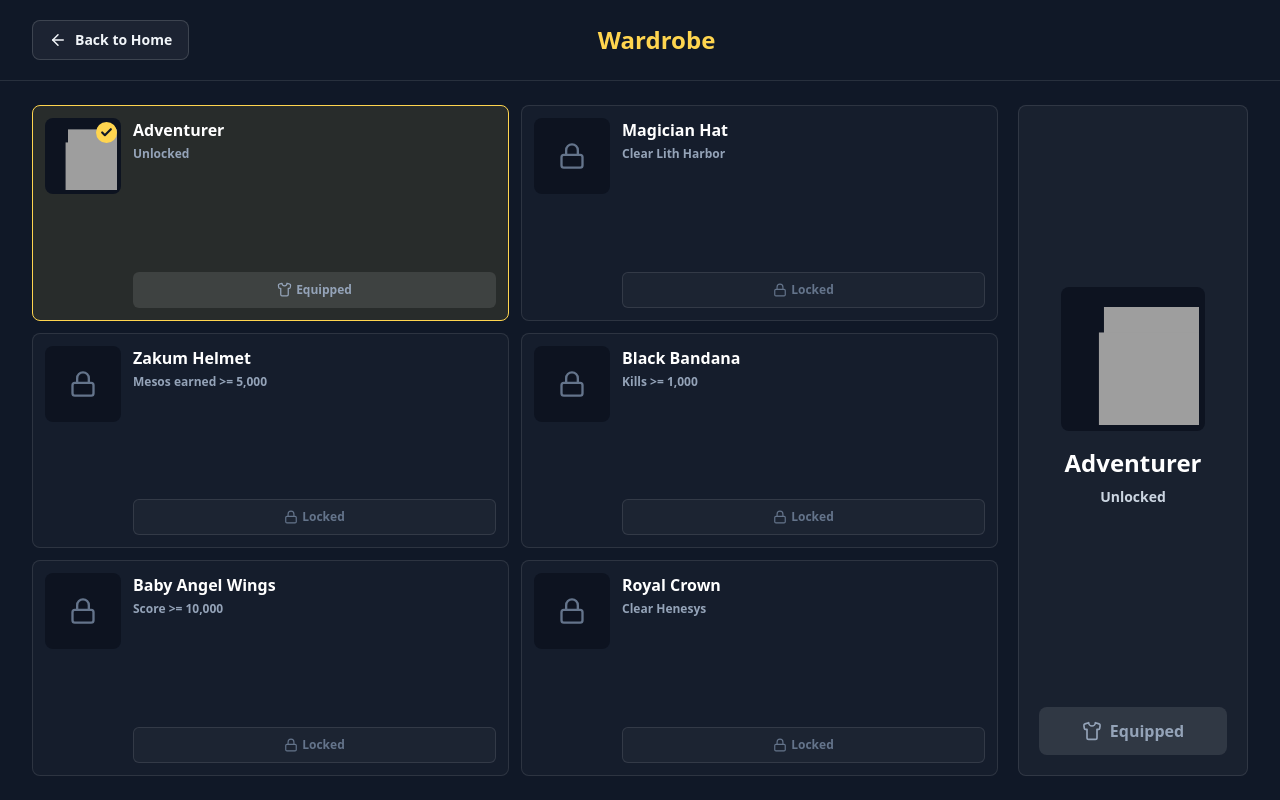
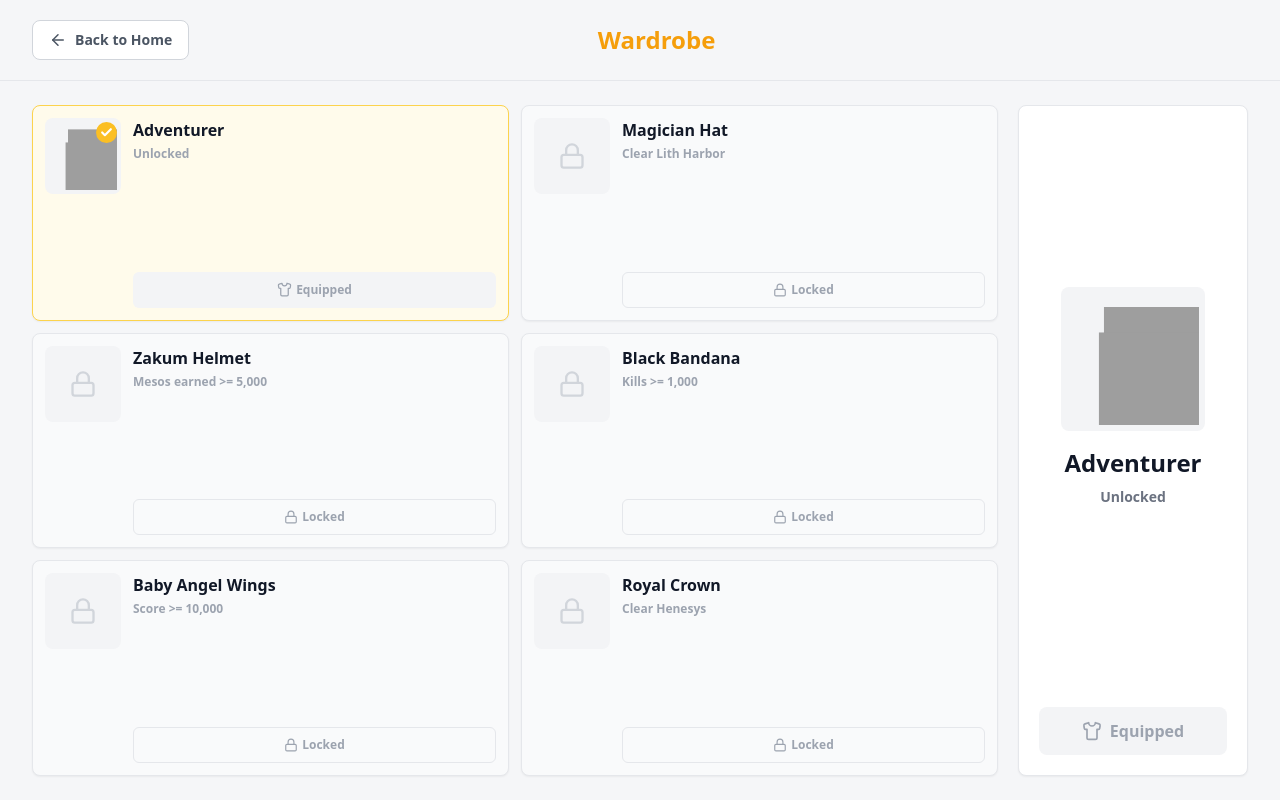
Before and after one commit to nayunsu44-del/maple, a React (Vite) app: page / in a window 1280 px wide. Both pictures are taken after a click on the button "Cosmetics". Built offline with nearby package versions, Linux system fonts and the light colour scheme.

Commit message:
feat: white theme for enhance, wardrobe, profile screens

```diff
--- a/src/ui/ProfileSelect.tsx
+++ b/src/ui/ProfileSelect.tsx
@@ -55,17 +55,17 @@ export default function ProfileSelect({ onBack, onProfilesChange }: ProfileSelec
   };
 
   return (
-    <div className="absolute inset-0 z-30 flex flex-col bg-[#101827] text-white">
-      <header className="flex items-center justify-between border-b border-white/10 px-8 py-5">
+    <div className="absolute inset-0 z-30 flex flex-col bg-[#f5f6f8] text-gray-800">
+      <header className="flex items-center justify-between border-b border-gray-200 px-8 py-5">
         <button
           type="button"
           onClick={onBack}
-          className="flex h-10 items-center gap-2 rounded-lg border border-white/15 bg-white/[0.05] px-4 text-sm font-bold text-slate-100 transition hover:border-white/35"
+          className="flex h-10 items-center gap-2 rounded-lg border border-gray-300 bg-white px-4 text-sm font-bold text-gray-600 transition hover:border-gray-400"
         >
           <ArrowLeft size={18} />
           {t('profile_back')}
         </button>
-        <h1 className="text-2xl font-black text-[#ffd54f]">{t('profile_title')}</h1>
+        <h1 className="text-2xl font-black text-amber-500">{t('profile_title')}</h1>
         <div className="w-[124px]" />
       </header>
 
@@ -79,25 +79,25 @@ export default function ProfileSelect({ onBack, onProfilesChange }: ProfileSelec
               return (
                 <article
                   key={profile.id}
-                  className={`rounded-lg border p-4 transition ${
+                  className={`rounded-lg border p-4 shadow-sm transition ${
                     active
-                      ? 'border-[#ffd54f] bg-[#ffd54f]/10'
-                      : 'border-white/10 bg-white/[0.04]'
+                      ? 'border-amber-300 bg-amber-50'
+                      : 'border-gray-200 bg-white'
                   }`}
                 >
                   <div className="flex items-start justify-between gap-4">
                     <div className="min-w-0">
                       <div className="flex items-center gap-2">
-                        <h2 className="truncate text-xl font-black text-white">{profile.name}</h2>
+                        <h2 className="truncate text-xl font-black text-gray-900">{profile.name}</h2>
                         {active && (
-                          <span className="rounded-md bg-[#ffd54f] px-2 py-0.5 text-xs font-black text-[#101827]">
+                          <span className="rounded-md bg-amber-400 px-2 py-0.5 text-xs font-black text-white">
                             {t('profile_active')}
                           </span>
                         )}
                       </div>
 
-                      <div className="mt-3 flex items-center gap-2 text-sm text-slate-300">
-                        <Trophy size={16} className={best ? 'text-[#ffd54f]' : 'text-slate-500'} />
+                      <div className="mt-3 flex items-center gap-2 text-sm text-gray-500">
+                        <Trophy size={16} className={best ? 'text-amber-500' : 'text-gray-300'} />
                         {best
                           ? `${t('profile_best')}: ${best.bestGrade || '-'} · ${best.bestScore.toLocaleString()}`
                           : t('profile_no_best')}
@@ -111,8 +111,8 @@ export default function ProfileSelect({ onBack, onProfilesChange }: ProfileSelec
                         disabled={active}
                         className={`flex h-10 items-center gap-2 rounded-lg px-3 text-sm font-bold transition ${
                           active
-                            ? 'cursor-default bg-white/10 text-slate-500'
-                            : 'bg-[#40c4ff] text-[#07111d] hover:bg-[#81d4fa]'
+                            ? 'cursor-default bg-gray-100 text-gray-400'
+                            : 'bg-sky-500 text-white hover:bg-sky-600'
                         }`}
                       >
                         <UserCheck size={17} />
@@ -122,7 +122,7 @@ export default function ProfileSelect({ onBack, onProfilesChange }: ProfileSelec
                       <button
                         type="button"
                         onClick={() => handleDelete(profile.id)}
-                        className="flex h-10 items-center gap-2 rounded-lg border border-red-400/30 bg-red-500/10 px-3 text-sm font-bold text-red-100 transition hover:bg-red-500/20"
+                        className="flex h-10 items-center gap-2 rounded-lg border border-red-300 bg-red-50 px-3 text-sm font-bold text-red-500 transition hover:bg-red-100"
                       >
                         <Trash2 size={17} />
                         {t('profile_delete')}
@@ -135,8 +135,8 @@ export default function ProfileSelect({ onBack, onProfilesChange }: ProfileSelec
           </div>
         </section>
 
-        <aside className="rounded-lg border border-white/10 bg-white/[0.04] p-4">
-          <h2 className="mb-3 text-lg font-black text-white">{t('profile_create_title')}</h2>
+        <aside className="rounded-lg border border-gray-200 bg-white p-4 shadow-sm">
+          <h2 className="mb-3 text-lg font-black text-gray-900">{t('profile_create_title')}</h2>
           <div className="flex flex-col gap-3">
             <input
               value={name}
@@ -145,13 +145,13 @@ export default function ProfileSelect({ onBack, onProfilesChange }: ProfileSelec
                 if (event.key === 'Enter') handleCreate();
               }}
               placeholder={t('profile_name_placeholder')}
-              className="h-11 rounded-lg border border-white/15 bg-[#0d1320] px-3 text-sm font-semibold text-white outline-none transition placeholder:text-slate-500 focus:border-[#ffd54f]"
+              className="h-11 rounded-lg border border-gray-300 bg-gray-50 px-3 text-sm font-semibold text-gray-900 outline-none transition placeholder:text-gray-400 focus:border-amber-400"
               maxLength={24}
             />
             <button
               type="button"
               onClick={handleCreate}
-              className="flex h-11 items-center justify-center gap-2 rounded-lg bg-[#ffb300] px-4 text-sm font-black text-[#101827] transition hover:bg-[#ffd54f]"
+              className="flex h-11 items-center justify-center gap-2 rounded-lg bg-amber-400 px-4 text-sm font-black text-white transition hover:bg-amber-500"
             >
               <Plus size={18} />
               {t('profile_create')}
--- a/src/ui/Wardrobe.tsx
+++ b/src/ui/Wardrobe.tsx
@@ -59,20 +59,20 @@ export default function Wardrobe({ onBack, onProfilesChange }: WardrobeProps) {
   };
 
   return (
-    <div className="absolute inset-0 z-30 flex flex-col bg-[#101827] text-white">
-      <header className="flex items-center justify-between border-b border-white/10 px-8 py-5">
+    <div className="absolute inset-0 z-30 flex flex-col bg-[#f5f6f8] text-gray-800">
+      <header className="flex items-center justify-between border-b border-gray-200 px-8 py-5">
         <button
           type="button"
           onClick={() => {
             refresh();
             onBack();
           }}
-          className="flex h-10 items-center gap-2 rounded-lg border border-white/15 bg-white/[0.05] px-4 text-sm font-bold text-slate-100 transition hover:border-white/35"
+          className="flex h-10 items-center gap-2 rounded-lg border border-gray-300 bg-white px-4 text-sm font-bold text-gray-600 transition hover:border-gray-400"
         >
           <ArrowLeft size={18} />
           {t('wardrobe_back')}
         </button>
-        <h1 className="text-2xl font-black text-[#ffd54f]">{t('wardrobe_title')}</h1>
+        <h1 className="text-2xl font-black text-amber-500">{t('wardrobe_title')}</h1>
         <div className="w-[124px]" />
       </header>
 
@@ -86,27 +86,27 @@ export default function Wardrobe({ onBack, onProfilesChange }: WardrobeProps) {
             return (
               <article
                 key={cosmetic.id}
-                className={`grid grid-cols-[76px_1fr] gap-3 rounded-lg border p-3 transition ${
+                className={`grid grid-cols-[76px_1fr] gap-3 rounded-lg border p-3 shadow-sm transition ${
                   selected
-                    ? 'border-[#ffd54f] bg-[#ffd54f]/10'
+                    ? 'border-amber-300 bg-amber-50'
                     : unlocked
-                      ? 'border-white/10 bg-white/[0.04] hover:border-white/25'
-                      : 'border-white/10 bg-white/[0.025] text-slate-500'
+                      ? 'border-gray-200 bg-white hover:border-gray-300'
+                      : 'border-gray-200 bg-gray-50 text-gray-400'
                 }`}
                 onClick={() => setSelectedId(cosmetic.id)}
               >
                 <button
                   type="button"
-                  className="relative flex h-[76px] w-[76px] items-center justify-center rounded-lg bg-[#0d1320]"
+                  className="relative flex h-[76px] w-[76px] items-center justify-center rounded-lg bg-gray-100"
                   onClick={() => setSelectedId(cosmetic.id)}
                 >
                   {unlocked ? (
                     <CharacterPreview cosmeticId={cosmetic.id} size={68} />
                   ) : (
-                    <Lock size={28} className="text-slate-500" />
+                    <Lock size={28} className="text-gray-300" />
                   )}
                   {equipped && (
-                    <span className="absolute right-1 top-1 rounded-full bg-[#ffd54f] p-1 text-[#101827]">
+                    <span className="absolute right-1 top-1 rounded-full bg-amber-400 p-1 text-white">
                       <Check size={13} strokeWidth={4} />
                     </span>
                   )}
@@ -114,8 +114,8 @@ export default function Wardrobe({ onBack, onProfilesChange }: WardrobeProps) {
 
                 <div className="flex min-w-0 flex-col justify-between">
                   <div>
-                    <h2 className="truncate text-base font-black text-white">{cosmeticName(cosmetic)}</h2>
-                    <p className="mt-1 min-h-8 text-xs font-semibold text-slate-400">
+                    <h2 className="truncate text-base font-black text-gray-900">{cosmeticName(cosmetic)}</h2>
+                    <p className="mt-1 min-h-8 text-xs font-semibold text-gray-400">
                       {unlocked ? t('wardrobe_unlocked') : formatCondition(cosmetic)}
                     </p>
                   </div>
@@ -130,15 +130,15 @@ export default function Wardrobe({ onBack, onProfilesChange }: WardrobeProps) {
                       }}
                       className={`flex h-9 items-center justify-center gap-1 rounded-md px-3 text-xs font-black transition ${
                         equipped
-                          ? 'cursor-default bg-white/10 text-slate-400'
-                          : 'bg-[#ffb300] text-[#101827] hover:bg-[#ffd54f]'
+                          ? 'cursor-default bg-gray-100 text-gray-400'
+                          : 'bg-amber-400 text-white hover:bg-amber-500'
                       }`}
                     >
                       <Shirt size={15} />
                       {equipped ? t('wardrobe_equipped') : t('wardrobe_equip')}
                     </button>
                   ) : (
-                    <div className="flex h-9 items-center justify-center gap-1 rounded-md border border-white/10 bg-white/[0.03] px-3 text-xs font-black text-slate-500">
+                    <div className="flex h-9 items-center justify-center gap-1 rounded-md border border-gray-200 bg-gray-50 px-3 text-xs font-black text-gray-400">
                       <Lock size={14} />
                       {t('wardrobe_locked')}
                     </div>
@@ -149,13 +149,13 @@ export default function Wardrobe({ onBack, onProfilesChange }: WardrobeProps) {
           })}
         </section>
 
-        <aside className="flex flex-col rounded-lg border border-white/10 bg-white/[0.04] p-5">
+        <aside className="flex flex-col rounded-lg border border-gray-200 bg-white p-5 shadow-sm">
           <div className="flex flex-1 flex-col items-center justify-center">
-            <div className="mb-4 flex h-36 w-36 items-center justify-center rounded-lg bg-[#0d1320]">
+            <div className="mb-4 flex h-36 w-36 items-center justify-center rounded-lg bg-gray-100">
               <CharacterPreview cosmeticId={selectedCosmetic.id} size={132} />
             </div>
-            <h2 className="text-center text-2xl font-black text-white">{cosmeticName(selectedCosmetic)}</h2>
-            <p className="mt-2 min-h-10 text-center text-sm font-semibold text-slate-300">
+            <h2 className="text-center text-2xl font-black text-gray-900">{cosmeticName(selectedCosmetic)}</h2>
+            <p className="mt-2 min-h-10 text-center text-sm font-semibold text-gray-500">
               {selectedUnlocked ? t('wardrobe_unlocked') : formatCondition(selectedCosmetic)}
             </p>
           </div>
@@ -167,8 +167,8 @@ export default function Wardrobe({ onBack, onProfilesChange }: WardrobeProps) {
               onClick={() => handleEquip(selectedCosmetic.id)}
               className={`mt-5 flex h-12 items-center justify-center gap-2 rounded-lg px-4 text-base font-black transition ${
                 selectedEquipped
-                  ? 'cursor-default bg-white/10 text-slate-400'
-                  : 'bg-[#ffb300] text-[#101827] hover:bg-[#ffd54f]'
+                  ? 'cursor-default bg-gray-100 text-gray-400'
+                  : 'bg-amber-400 text-white hover:bg-amber-500'
               }`}
             >
               <Shirt size={20} />
```
Also changed, not shown: src/ui/EnhancePanel.tsx (+23 -23 lines).
